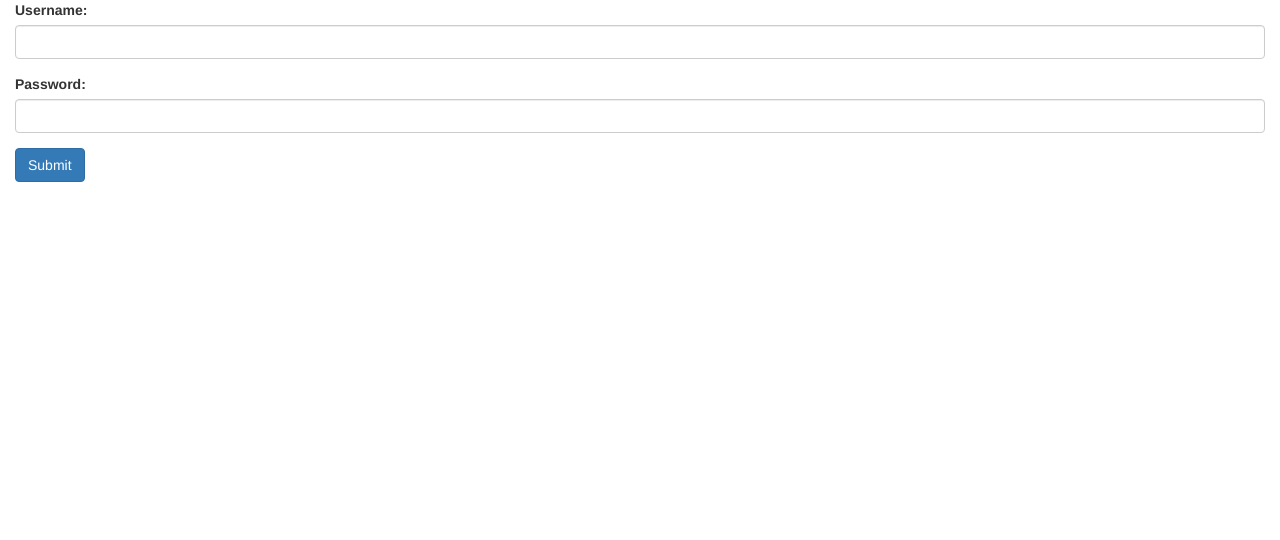
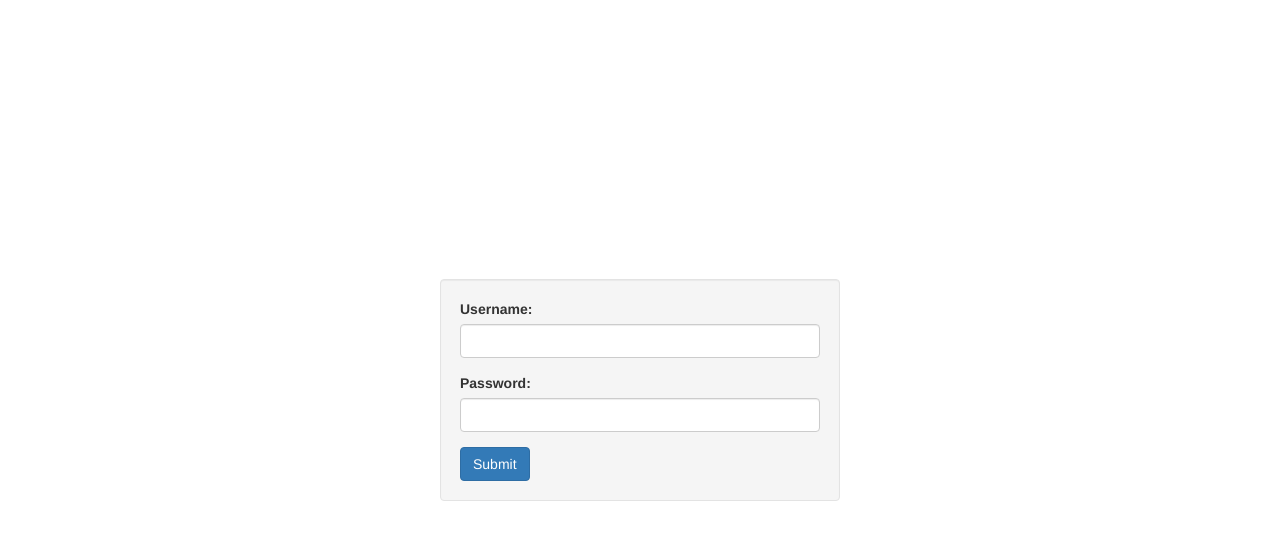
Before and after one commit to Nazariy995/astronomy-app-front-end, a plain HTML site: page index.html at #!/login in a window 1280 px wide. Drawn offline with nearby package versions, Linux system fonts and the light colour scheme; some packages are replaced by stand-ins of ours.

Commit message:
ADD: styling to login to appear in the center and bootstrap like

```diff
--- a/index.html
+++ b/index.html
@@ -14,6 +14,7 @@
 <script src="http://maxcdn.bootstrapcdn.com/bootstrap/3.3.5/js/bootstrap.min.js"></script>
 <link rel="stylesheet" type="text/css" href="app.css">
 <link rel="stylesheet" type="text/css" href="views/app/home/style.css">
+<link rel="stylesheet" type="text/css" href="views/app/login/style.css">
 </head>
 <body ng-app="hello">
 	<div ui-view class="container-fluid"></div>
--- a/views/app/login/login.html
+++ b/views/app/login/login.html
@@ -1,3 +1,6 @@
+<div class="container-fluid">
+    <div id="login-container">
+        <div id="login" class="well">
             <div class="alert alert-danger" ng-show="error">
                 There was a problem logging in. Please try again.
             </div>
@@ -12,3 +15,6 @@
                 </div>
                 <button type="submit" class="btn btn-primary">Submit</button>
             </form>
+        </div>
+    </div>
+</div>
--- /dev/null
+++ b/views/app/login/style.css
@@ -0,0 +1,11 @@
+#login-container {
+    display: flex;
+    justify-content: center;
+    align-items: center;
+    height: 100vh;
+}
+
+#login {
+    flex: 1;
+    max-width: 400px;
+}
```
Lines whose indentation alone changed are shown as unchanged.
